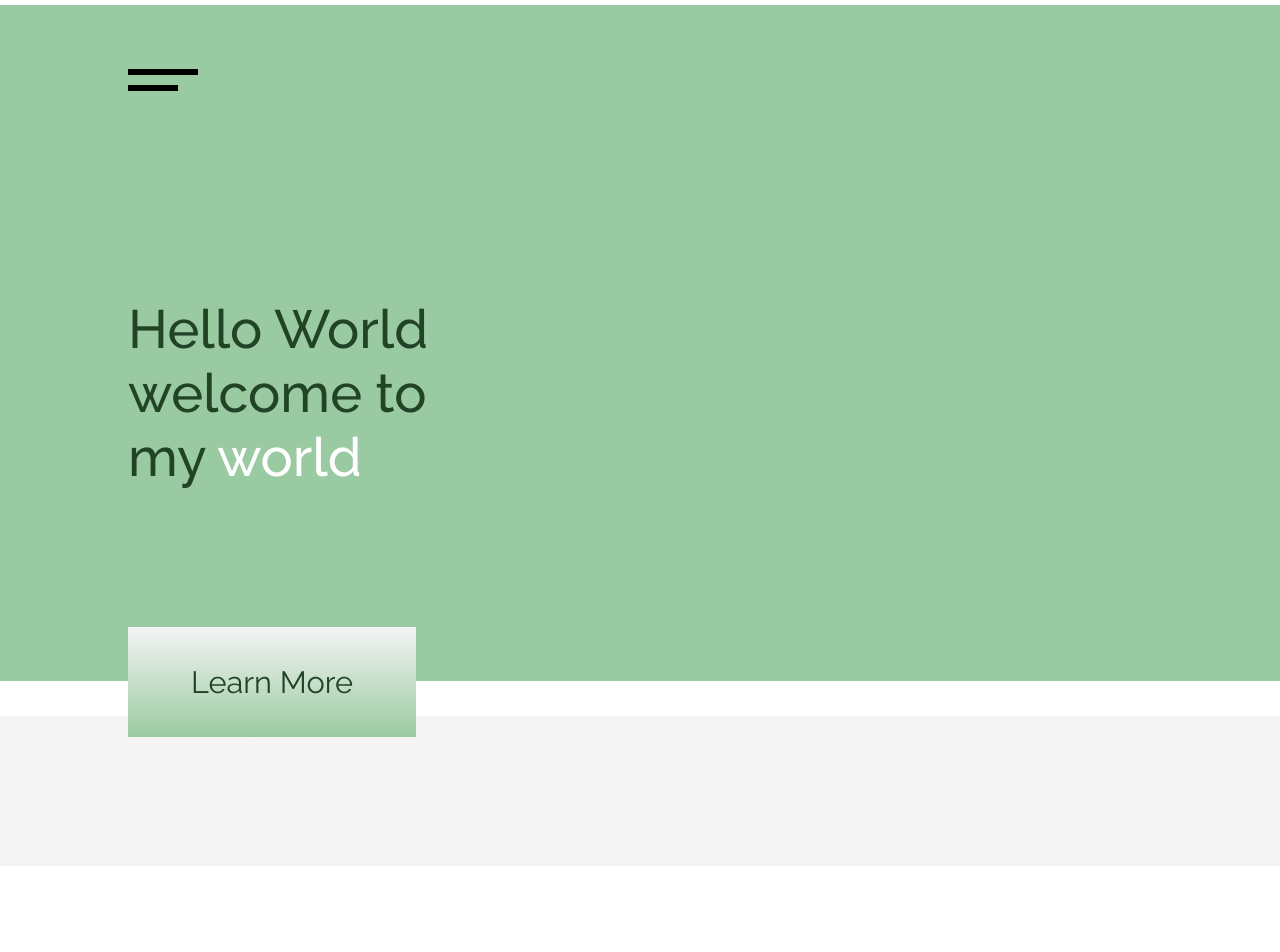
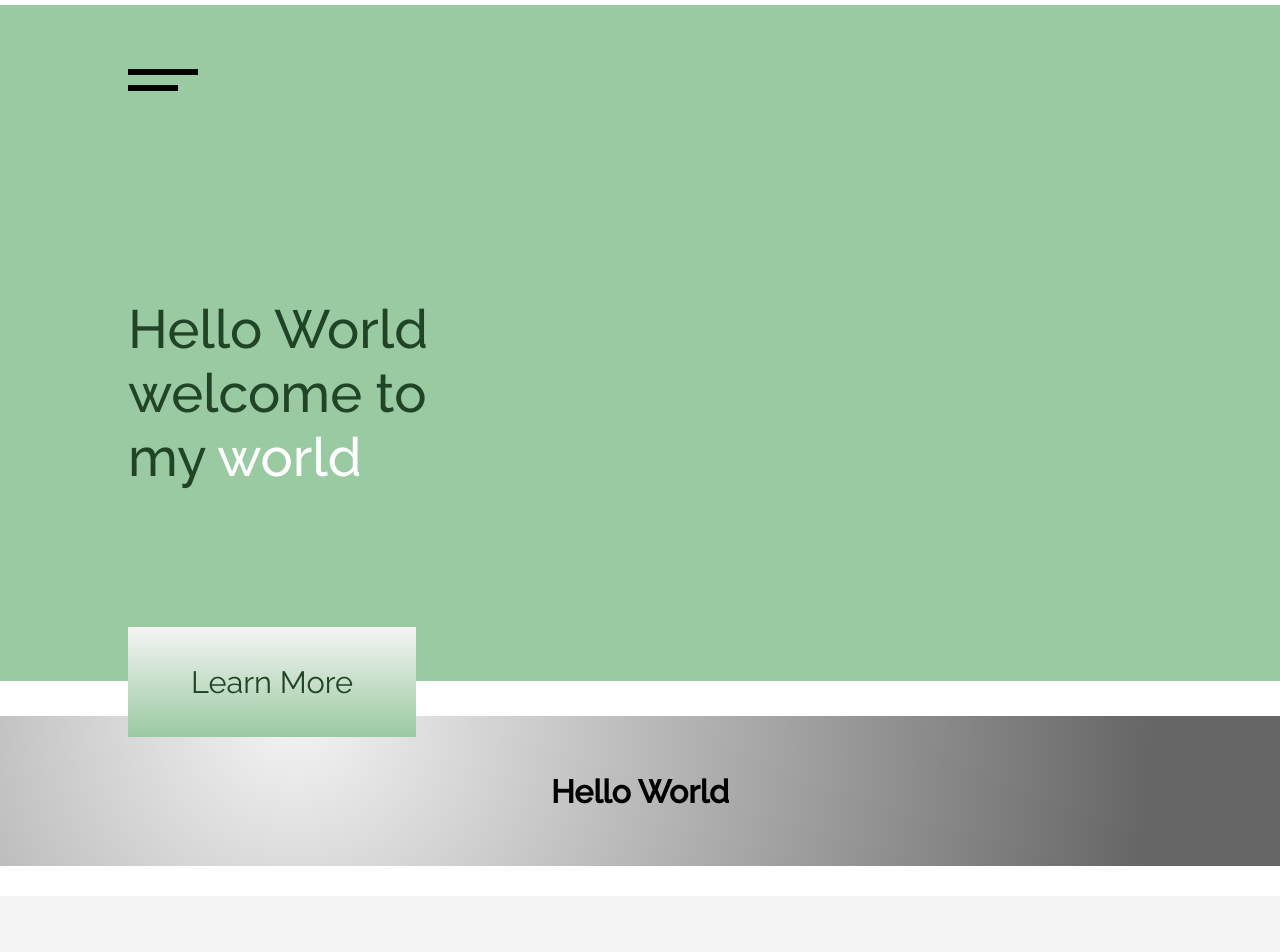
Before and after one commit to michaelpaulcuccia/pixelsandposers, a Next.js app in the folder client/: page / in a window 1280 px wide. Shown: the top 952 px of the page. Before the commit the page ends 896 px from the top, so only its background shows below. Built offline with nearby package versions, Linux system fonts and the light colour scheme.

Commit message:
bgcolor options for fullwidth

```diff
--- a/client/components/fullwidth.js
+++ b/client/components/fullwidth.js
@@ -10,19 +10,30 @@ const Wrapper = styled.div`
   display: flex;
   justify-content: center;
   align-items: center;
-  background: ${palette.LIGHT_GRAY};
+  background: ${bgColor => {
+      console.log(bgColor.bgColor)
+      if (bgColor.bgColor === 'blend') {
+        return `radial-gradient(circle at 23% 0px, ${palette.LIGHT_GRAY}, ${palette.LIGHT_BLACK} 86%)`;
+      } else {
+        return palette.LIGHT_GRAY;
+      }
+    }
+  };
 `;
 
 const Interior = styled.div`
     height: 100%;
     width: ${layout.MAX_SCREEN};
+    display: flex;
+    justify-content: center;
+    align-items: center;
 `;
 
-export default function Fullwidth() {
+export default function Fullwidth({children, bgColor}) {
   return (
-    <Wrapper>
+    <Wrapper bgColor={bgColor}>
         <Interior>
-
+          {children}
         </Interior>
     </Wrapper>
   )
--- a/client/pages/index.js
+++ b/client/pages/index.js
@@ -11,12 +11,6 @@ const Wrapper = styled.div`
   position: relative;
   margin: 0 auto;
   max-width: 1366px;
-`;
-
-const Test = styled.div`
-  height: 100px;
-  width: 100vw;
-  background: yellow;
 `;
 
 export default function Home() {
@@ -39,7 +33,12 @@ export default function Home() {
         content='Learn More'
        />
       </Wrapper>
-      <Fullwidth/>
+      <Fullwidth bgColor='blend'>
+        <h1>Hello World</h1>
+      </Fullwidth>
+      <Fullwidth>
+        <h1>Hello Universe</h1>
+      </Fullwidth>
     </>
   )
 }
```
